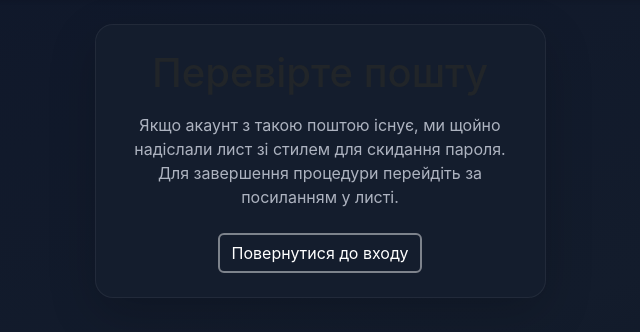
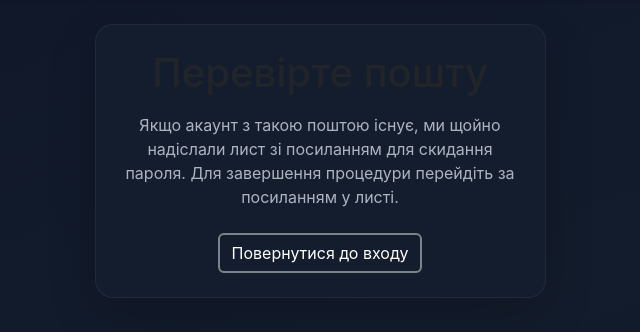
Before and after one commit to blxssvdd/Django-tournaments, a Django app: page /users/password_reset/done/ in a window 1280 px wide. Shown: the part 73-405 px from the top of the page, without its empty margins (320-960 px from the left). Run offline with Django 5.2, Linux system fonts and the light colour scheme.

Commit message:
update text

```diff
--- a/Tournaments/UserManager/templates/registration/password_reset_done.html
+++ b/Tournaments/UserManager/templates/registration/password_reset_done.html
@@ -9,7 +9,7 @@
             <div class="card-body p-4 text-center">
                 <h1 class="card-title mb-3">Перевірте пошту</h1>
                 <p class="text-soft mb-4">
-                    Якщо акаунт з такою поштою існує, ми щойно надіслали лист зі стилем для скидання пароля.
+                    Якщо акаунт з такою поштою існує, ми щойно надіслали лист зі посиланням для скидання пароля.
                     Для завершення процедури перейдіть за посиланням у листі.
                 </p>
                 <a class="btn btn-outline-light" href="{% url 'sign_in' %}">Повернутися до входу</a>
```
